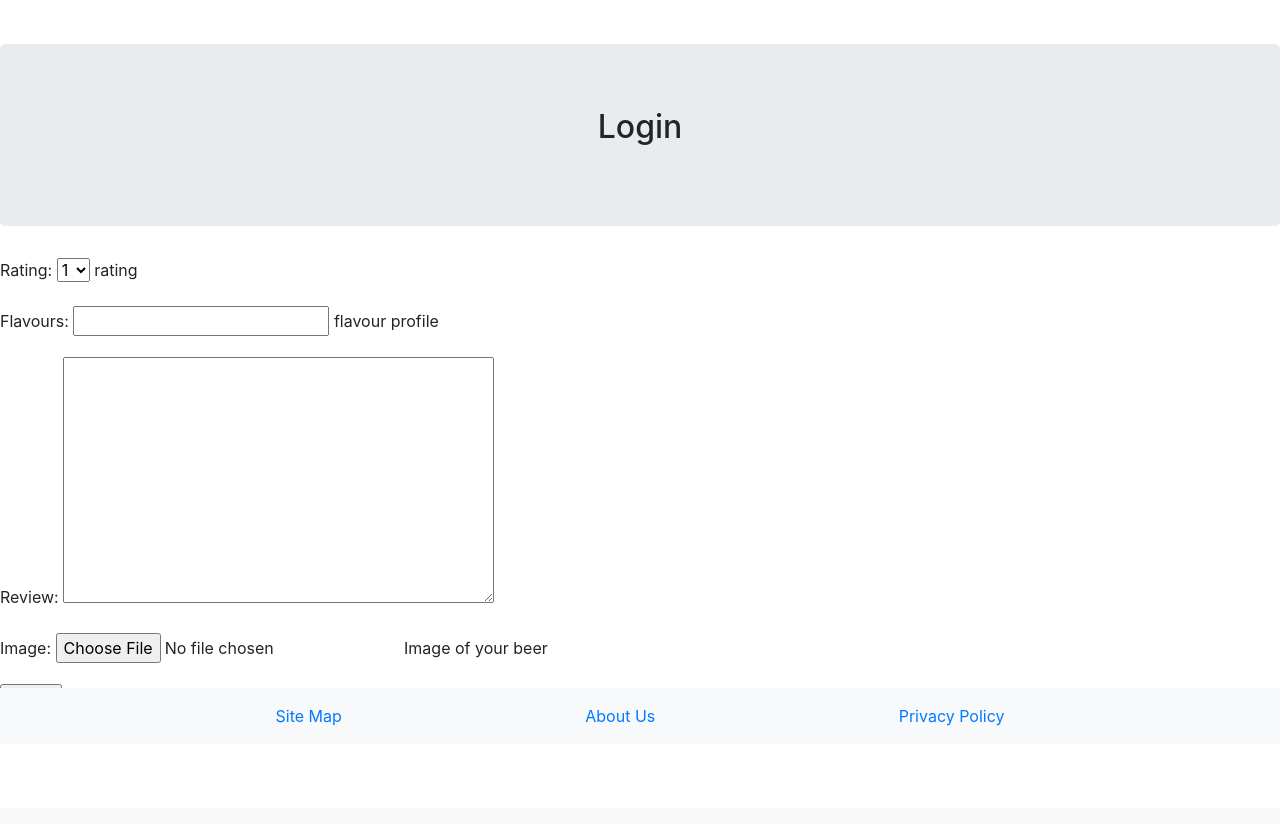
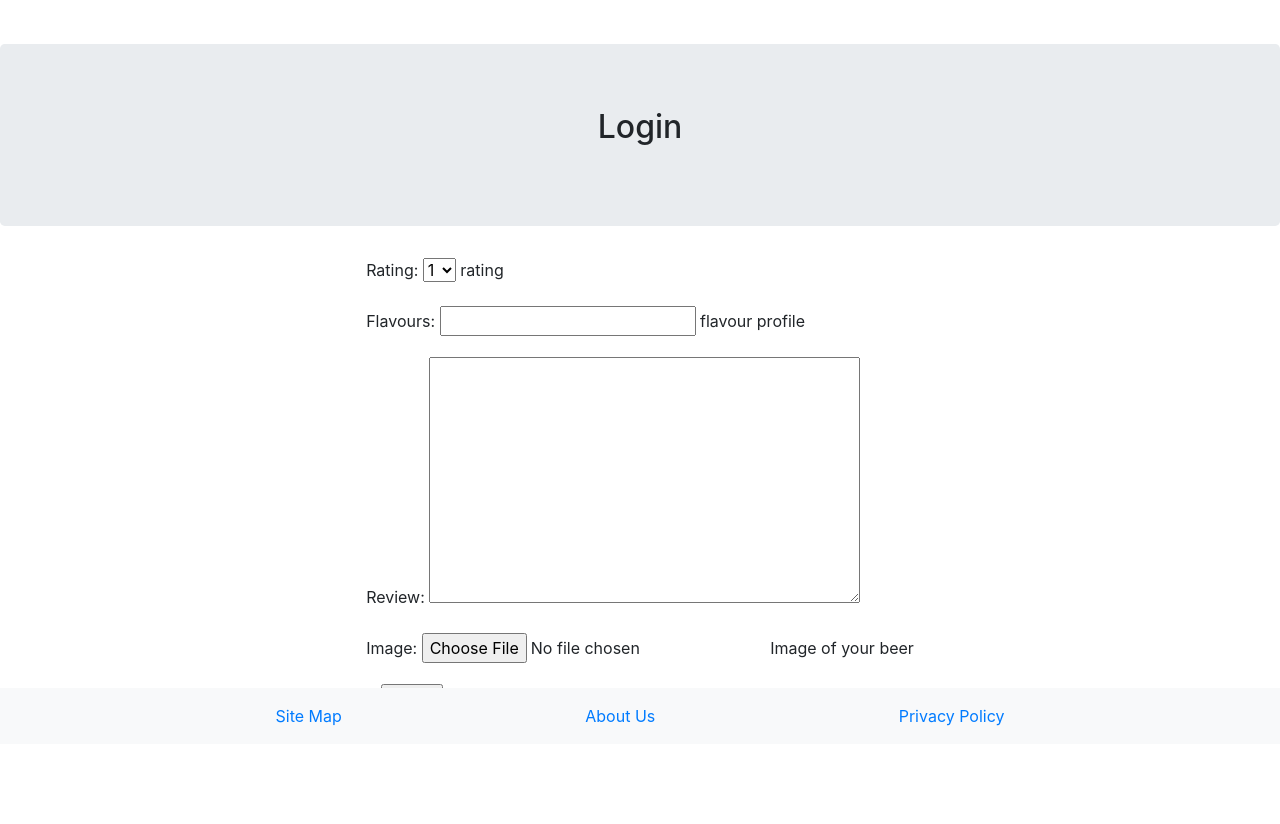
Before and after one commit to David132639/draughtcraft, a Django app: template templates/registration/login.html in a window 1280 px wide. Shown: the part 56-880 px from the top of the page. Before the commit the page ends 782 px from the top, so only its background shows below. Run offline with Django 3.2, Linux system fonts and the light colour scheme; the template is opened without the code that fills it: values that come from a table or form of the project are taken from there, others are empty; some libraries are stand-ins or nearby versions.

Commit message:
cetnering login stuff

```diff
--- a/templates/registration/login.html
+++ b/templates/registration/login.html
@@ -6,14 +6,20 @@
 	Login
 {% endblock %}
 {% block body_block %}
+	<div class="container w-100">
+		<div class="row justify-content-center">
 			<form method="post" action=".">
 				{% csrf_token %}
 				{{ form.as_p }}
+				<div class="col">
 					<input type="submit" value="Log in" />
 					<input type="hidden" name="next" value="{{ next }}" />
-</form>
 					<p>
 						Not a member?
 						<a href="{% url 'registration_register' %}">Register</a>
 					</p>
+				</div>
+			</form>
+		</div>
+	</div>
 {% endblock %}
```
Also changed, not shown: templates/registration/logout.html (+7 -1 lines). Lines whose indentation alone changed are shown as unchanged.
